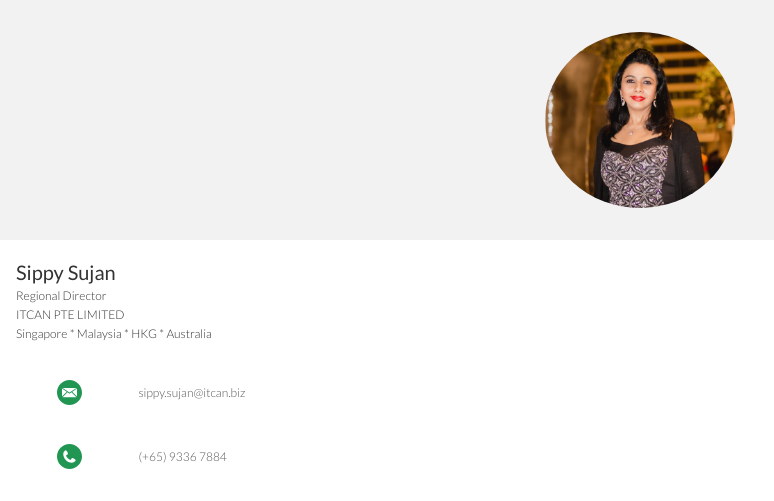
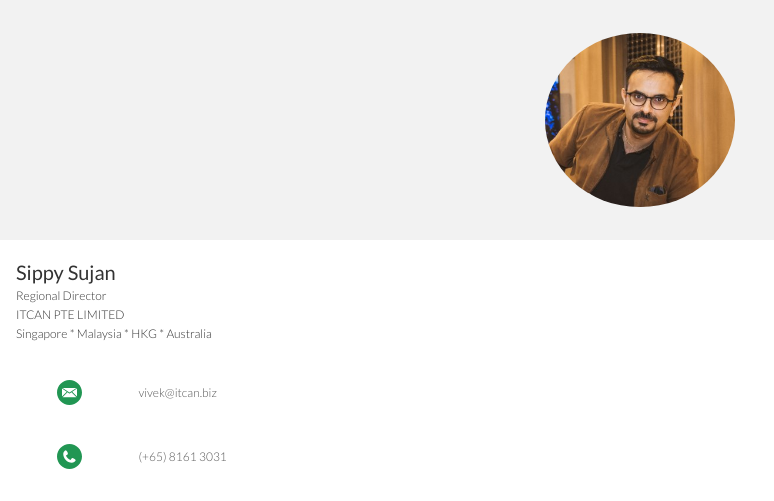
Before and after one commit to ITCANNAMECARD/VIVEK-HARIDAS, a plain HTML site: page index.html in a window 1280 px wide. Shown: the top 501 px of the page, 0-774 px from the left. Drawn offline with Linux system fonts and the light colour scheme; a web font is replaced by a local one.

Commit message:
Update index.html

```diff
--- a/index.html
+++ b/index.html
@@ -14,7 +14,7 @@
 			<div class="row">
 				<div class="col"></div>
 				<div class="col is-5">
-					<img class="profile-pic" src="SIPPY SUJAN.jpg" alt="Profile Picture">
+					<img class="profile-pic" src="VIVEK HARIDAS.jpg" alt="Profile Picture">
 				</div>
 				<div class="col"></div>
 			</div>
@@ -38,14 +38,14 @@
 	</section>
 
 	<section class="bg-color-white secondary-info">
-		<a href="mailto:sippy.sujan@itcan.biz">
+		<a href="mailto:vivek@itcan.biz">
 			<div class="container">
 				<div class="row detail">
 					<div class="col">
 						<img src="assets/icon-email.svg" alt="Email Icon"">
 					</div>
 					<div class="col is-8">
-						<p class="text-detail">sippy.sujan@itcan.biz</p>
+						<p class="text-detail">vivek@itcan.biz</p>
 					</div>
 					<div class="col">
 						<img src="assets/right-arrow.svg" alt="Right Arrow" height="50%" width="40%">
@@ -56,14 +56,14 @@
 	</section>
 
 	<section class="bg-color-white secondary-info">
-		<a href="tel:+6593367884">
+		<a href="tel:+6581613031">
 			<div class="container">
 				<div class="row detail">
 					<div class="col">
 						<img src="assets/icon-phone.svg" alt="Phone Icon"">
 					</div>
 					<div class="col is-8">
-						<p class="text-detail">(+65) 9336 7884</p>
+						<p class="text-detail">(+65) 8161 3031</p>
 					</div>
 					<div class="col">
 						<img src="assets/right-arrow.svg" alt="Right Arrow" height="50%" width="40%">
```
